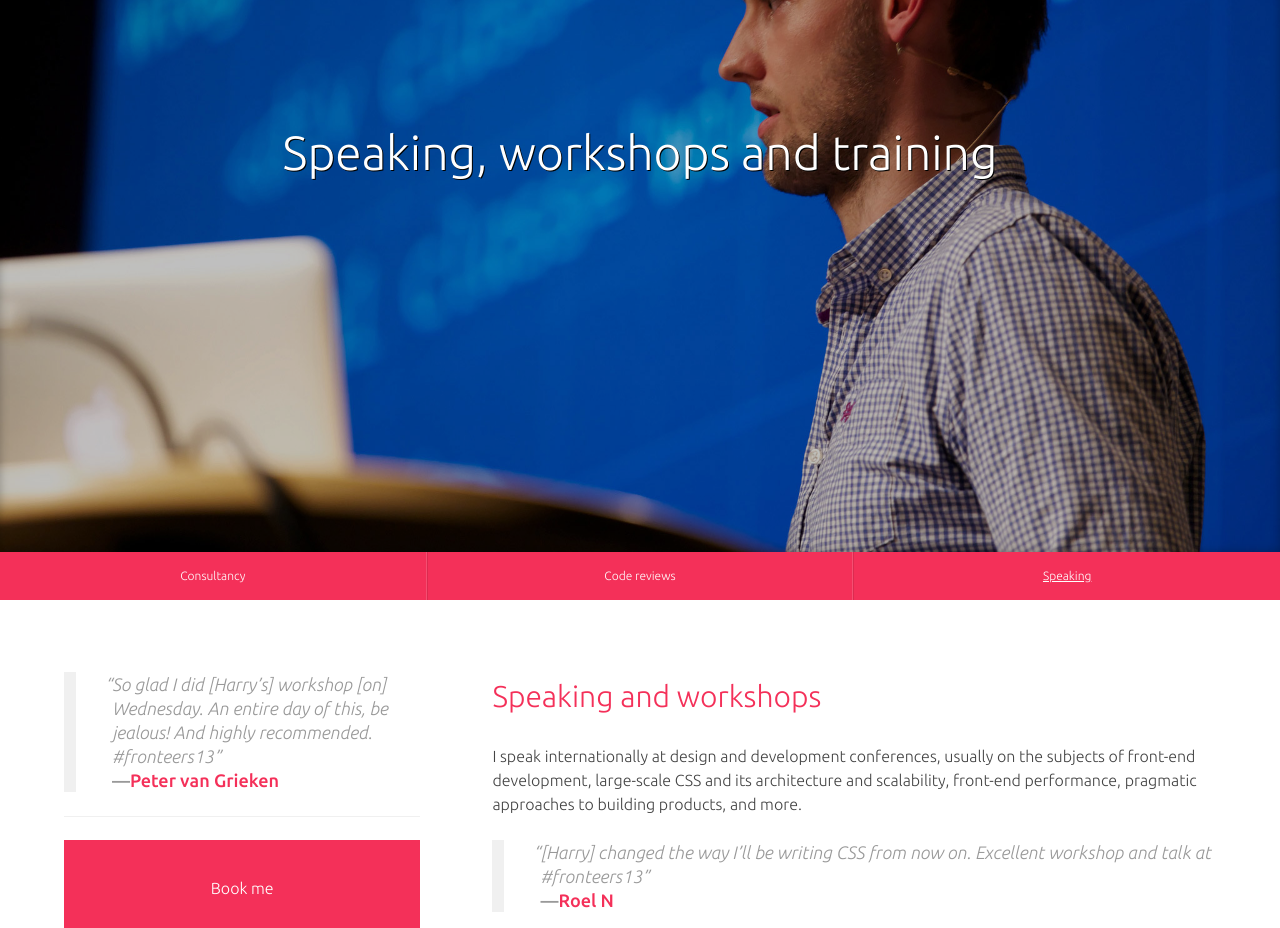
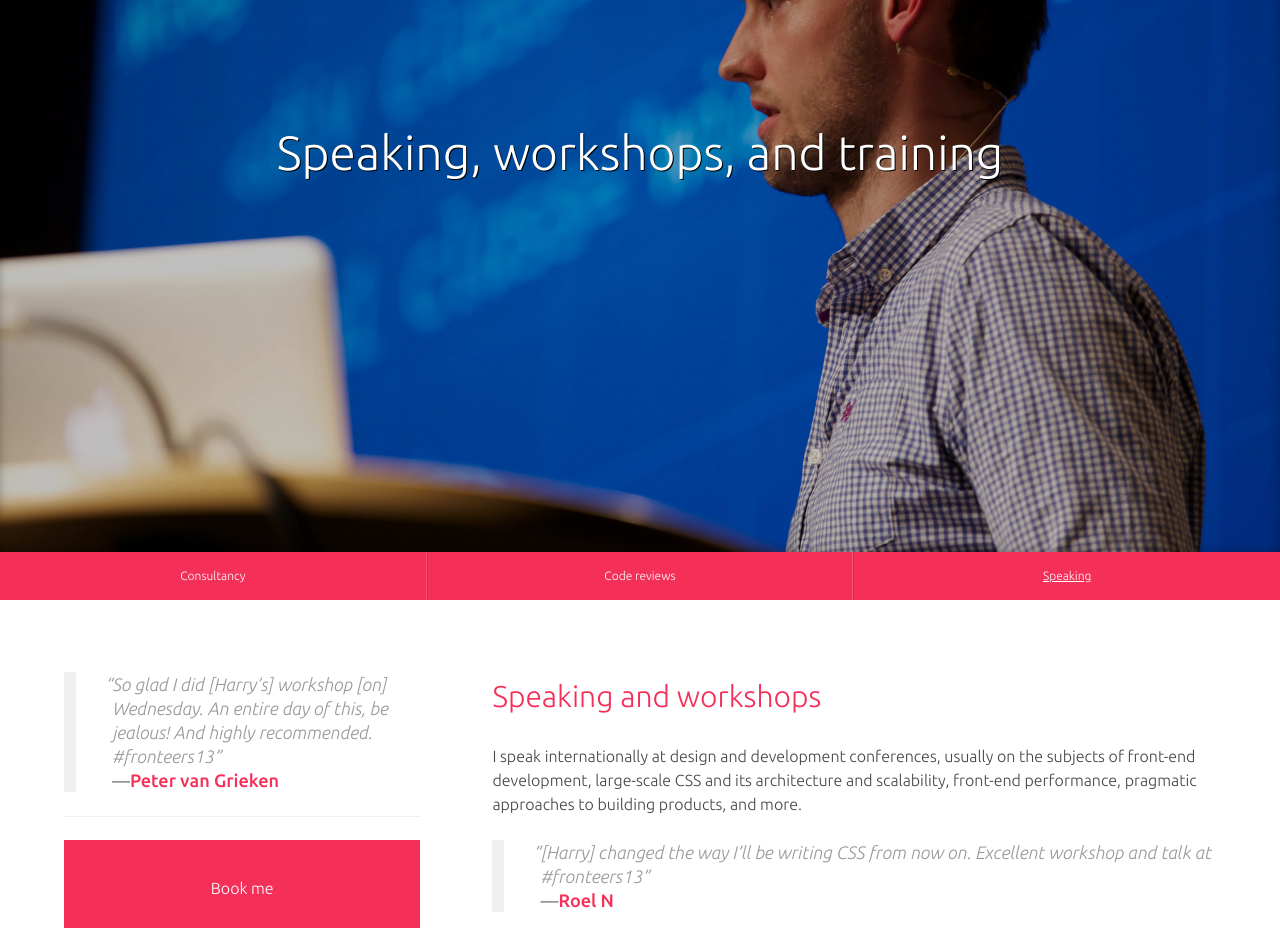
Before and after one commit to csswizardry/work, a plain HTML site: page index.html in a window 1280 px wide. Shown: the part 3960-4888 px from the top of the page. Drawn offline with Linux system fonts and the light colour scheme.

Commit message:
Oxford comma, baby

```diff
--- a/index.html
+++ b/index.html
@@ -335,7 +335,7 @@
 
 
     <div class="[ band  band--03 ]" id="section-speaking">
-        <h2 class="tagline">Speaking, workshops and training</h2>
+        <h2 class="tagline">Speaking, workshops, and training</h2>
     </div><!-- /band -->
 
 
```
